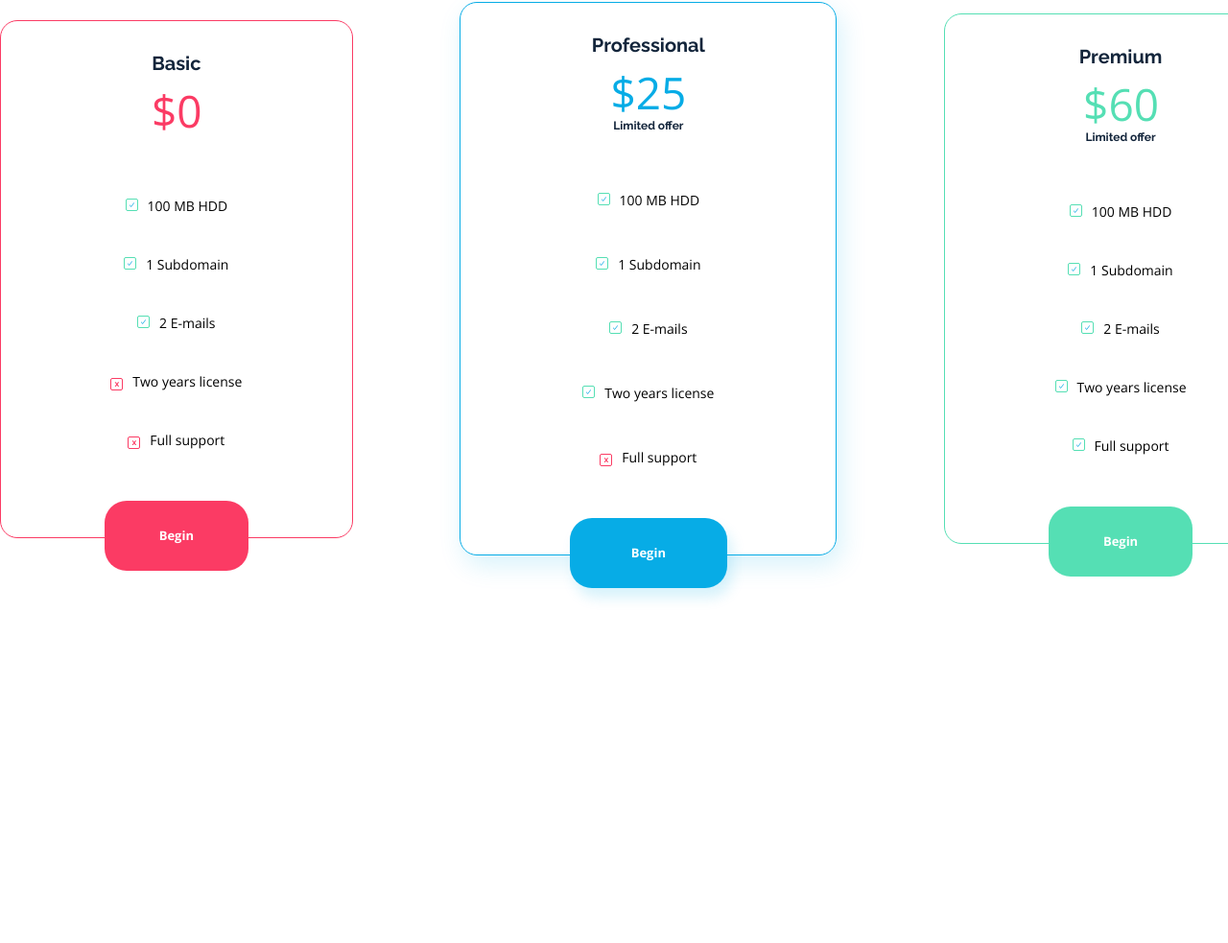
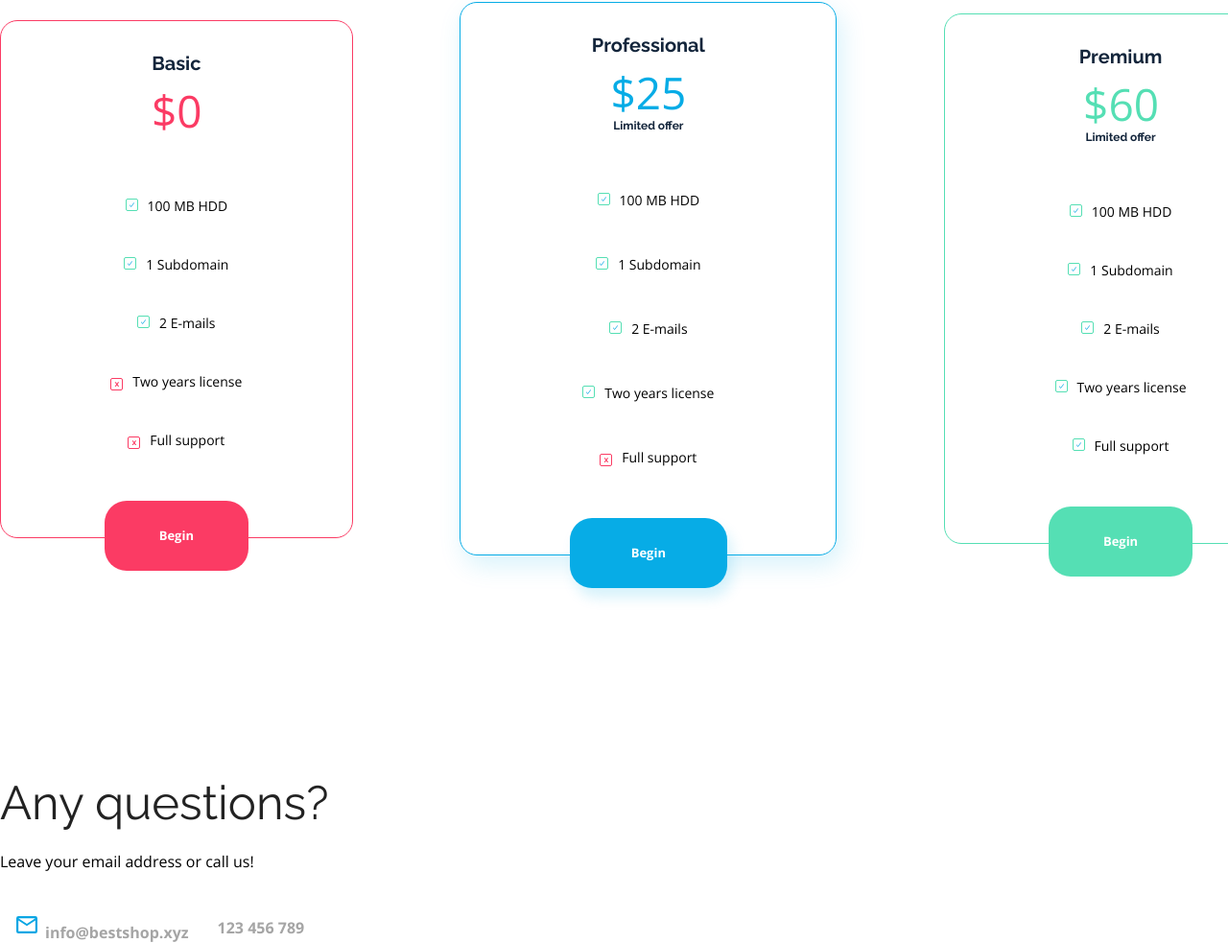
Before and after one commit to Marzynska/BestShop, a plain HTML site: page index.html in a window 1280 px wide. Shown: the part 3108-4091 px from the top of the page at 96% size. Before the commit the page ends 3916 px from the top, so only its background shows below. Drawn offline with nearby package versions, Linux system fonts and the light colour scheme.

Commit message:
contact in progress

```diff
--- a/css/style.css
+++ b/css/style.css
@@ -16,6 +16,9 @@ a {
     text-decoration: none;
     cursor: pointer;
     padding: 34px 0 14px 0;
+}
+H1{
+    font: normal normal normal 49px/57px Raleway;
 }
 H3 {
     font: normal normal bold 20px/21px Raleway;
@@ -78,10 +81,6 @@ header {
     align-items: center;
     justify-content: center;
     color: var(--color-black);
-}
-
-.heading1 {
-    font: normal normal normal 49px/57px Raleway;
 }
 
 .opening__p {
@@ -412,3 +411,45 @@ header {
     font: normal normal bold 9px/10px Raleway;
     color: var(--color-redish);
 }
+
+.contact {
+    width: 100%;
+    background-color: var(--color-white);
+}
+.contact__wrap {
+    display: flex;
+    justify-content: space-between;
+    align-items: flex-start;
+}
+.contact__info {
+    display: flex;
+    flex-direction: column;
+    align-items: flex-start;
+}
+.contact__p {
+    font: normal normal normal 16px/22px Open Sans;
+    color: var(--color-black);
+    padding: 22px 0 42px 0;
+}
+.contact__main {
+    display: flex;
+    flex-direction: row;
+    justify-content: space-between;
+    align-items: center;
+}
+.contact__data {
+    font: normal normal 600 16px/22px Open Sans;
+    color: var(--color-grey);
+    padding: 0 20px 0 10px;
+}
+.contact__data:first-child::before {
+    content: " ";
+    width: 27px;
+    height: 27px;
+    padding: 0 10px 0 0;
+    background-image: url("../assets/Mail Icon.svg");
+    background-repeat: no-repeat;
+    background-size: contain;
+    background-position: center;
+    display: inline-block;
+}
--- a/index.html
+++ b/index.html
@@ -142,5 +142,20 @@
     </div>
 </section>
 
+<section class="contact">
+    <div class="container contact__wrap">
+        <div class="contact__info">
+            <H1>Any questions?</H1>
+            <p class="contact__p">Leave your email address or call us!</p>
+            <div class="contact__main">
+                <p class="contact__data">info@bestshop.xyz</p>
+                <p class="contact__data">123 456 789</p>
+            </div>
+        </div>
+        <form>
+
+        </form>
+    </div>
+</section>
 </body>
 </html>
```
